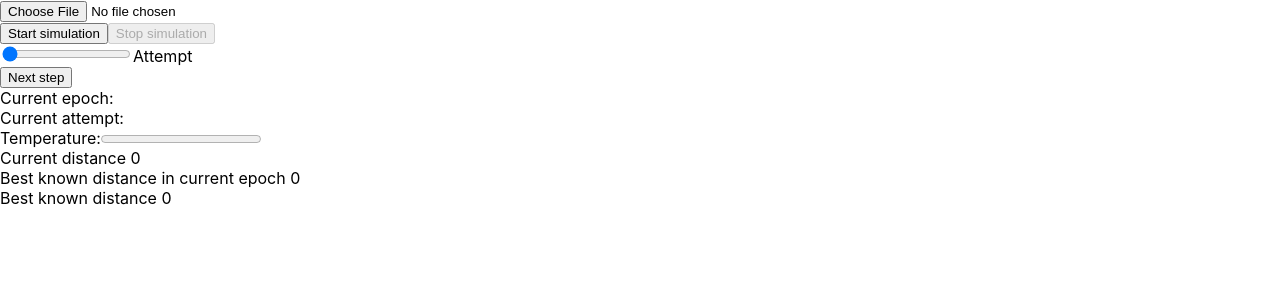
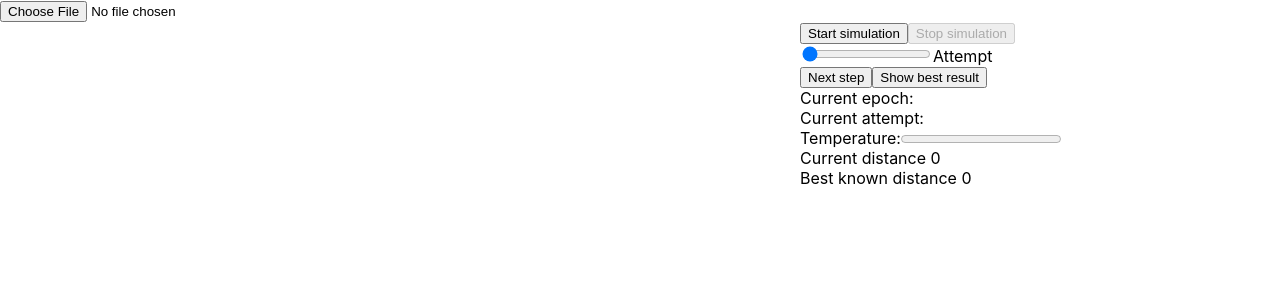
Before and after one commit to 22-04-80/mmh-vrp-simulated-annealing, a React (Create React App) app in the folder visualization/: page / in a window 1280 px wide. Shown: the top 300 px of the page. Built offline with nearby package versions, Linux system fonts and the light colour scheme.

Commit message:
Add best attempt button

```diff
--- a/visualization/src/graph/Graph.tsx
+++ b/visualization/src/graph/Graph.tsx
@@ -2,6 +2,7 @@ import React from 'react';
 import { Attempt } from '../interfaces/Attempt';
 import { City } from '../interfaces/City';
 import { Temperature } from './Temperature';
+import "./graph.css";
 
 const CANVAS_WIDTH = 800
 const CANVAS_HEIGHT = 800
@@ -156,6 +157,24 @@ export class Graph extends React.Component<GraphProps, GraphState> {
         return Boolean(this.state.interval);
     }
 
+    private goToBestAttempt: () => void = () => {
+        const {data} = this.props;
+        let bestResultIndex: number = 0;
+        let bestResultFitness: number = data[bestResultIndex].current_value;
+
+        data.forEach((attempt: Attempt, index: number) => {
+            if (attempt.current_value < bestResultFitness) {
+                bestResultFitness = attempt.current_value;
+                bestResultIndex = index;
+            }
+        });
+
+        this.setState(() => {
+            this.drawAttempt(data[bestResultIndex]);
+            return ({attemptIndex: bestResultIndex});
+        });
+    }
+
     render() {
         const {data} = this.props;
         const {attemptIndex} = this.state
@@ -164,7 +183,11 @@ export class Graph extends React.Component<GraphProps, GraphState> {
         const currentAttempt = data ? data[attemptIndex] : null;
 
         return (
-            <div>
+            <div className="container">
+                <div className="content">
+                    <canvas width={CANVAS_WIDTH} height={CANVAS_HEIGHT} ref={this.canvas}></canvas>
+                </div>
+                <div className="controls">
                     <div>
                         <button
                             disabled={this.isSimulationRunning()}
@@ -198,7 +221,9 @@ export class Graph extends React.Component<GraphProps, GraphState> {
                     <button onClick={this.showNextStep}>
                         Next step
                     </button>
-                <br />
+                    <button onClick={this.goToBestAttempt}>
+                        Show best result
+                    </button>
                     <div>
                         Current epoch: {currentAttempt?.epoch}
                     </div>
@@ -214,14 +239,8 @@ export class Graph extends React.Component<GraphProps, GraphState> {
                         Current distance {currentAttempt?.current_value.toFixed(2) || 0}
                     </div>
                     <div>
-                    Best known distance in current epoch {currentAttempt?.best_attempt_value.toFixed(2) || 0}
-                </div>
-                <div>
                         Best known distance {currentAttempt?.current_best_known_value.toFixed(2) || 0}
                     </div>
-                <br />
-                <div>
-                    <canvas width={CANVAS_WIDTH} height={CANVAS_HEIGHT} ref={this.canvas}></canvas>
                 </div>
             </div>
         );
--- /dev/null
+++ b/visualization/src/graph/graph.css
@@ -0,0 +1,3 @@
+.container {
+    display: flex;
+}
```
Lines whose indentation alone changed are shown as unchanged.
